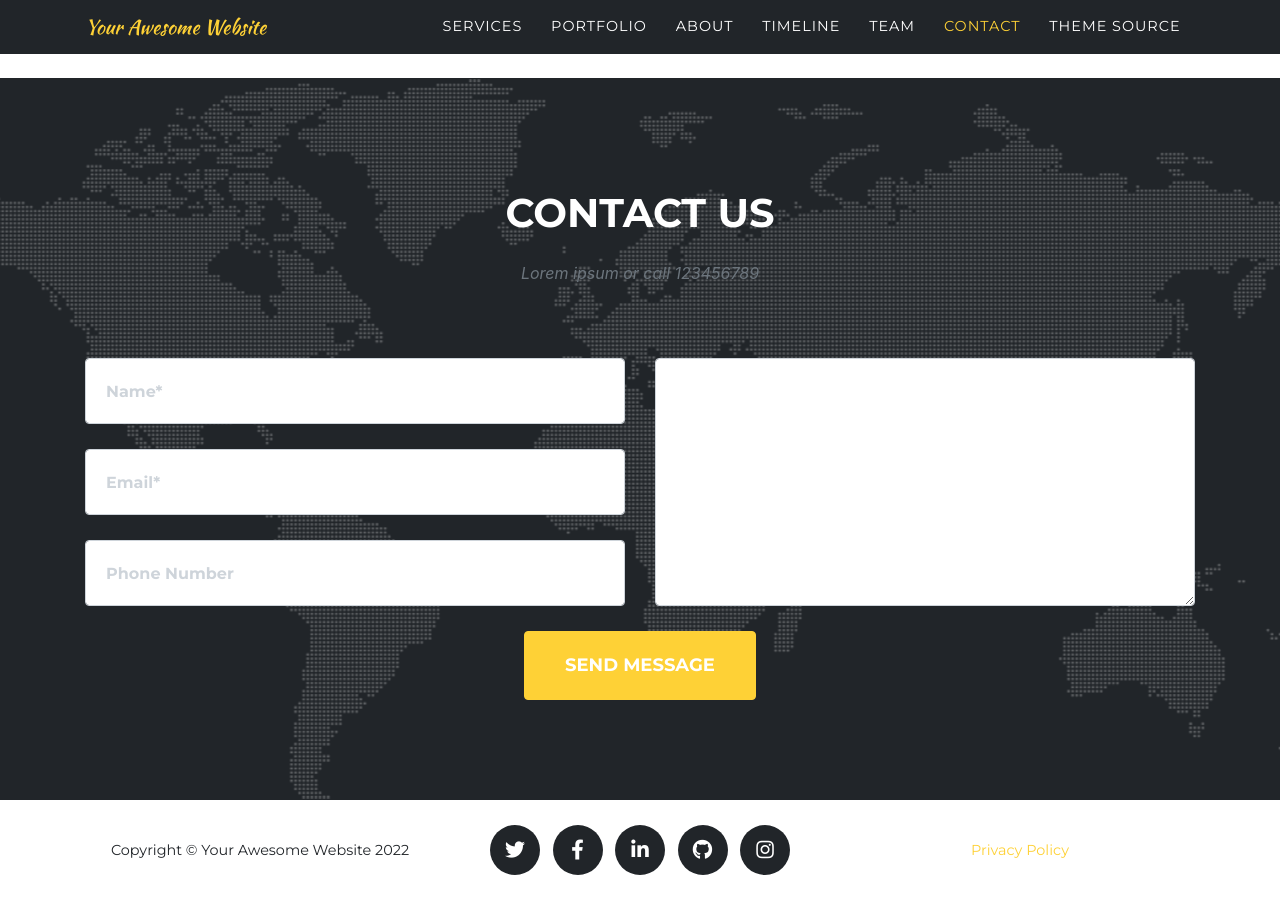
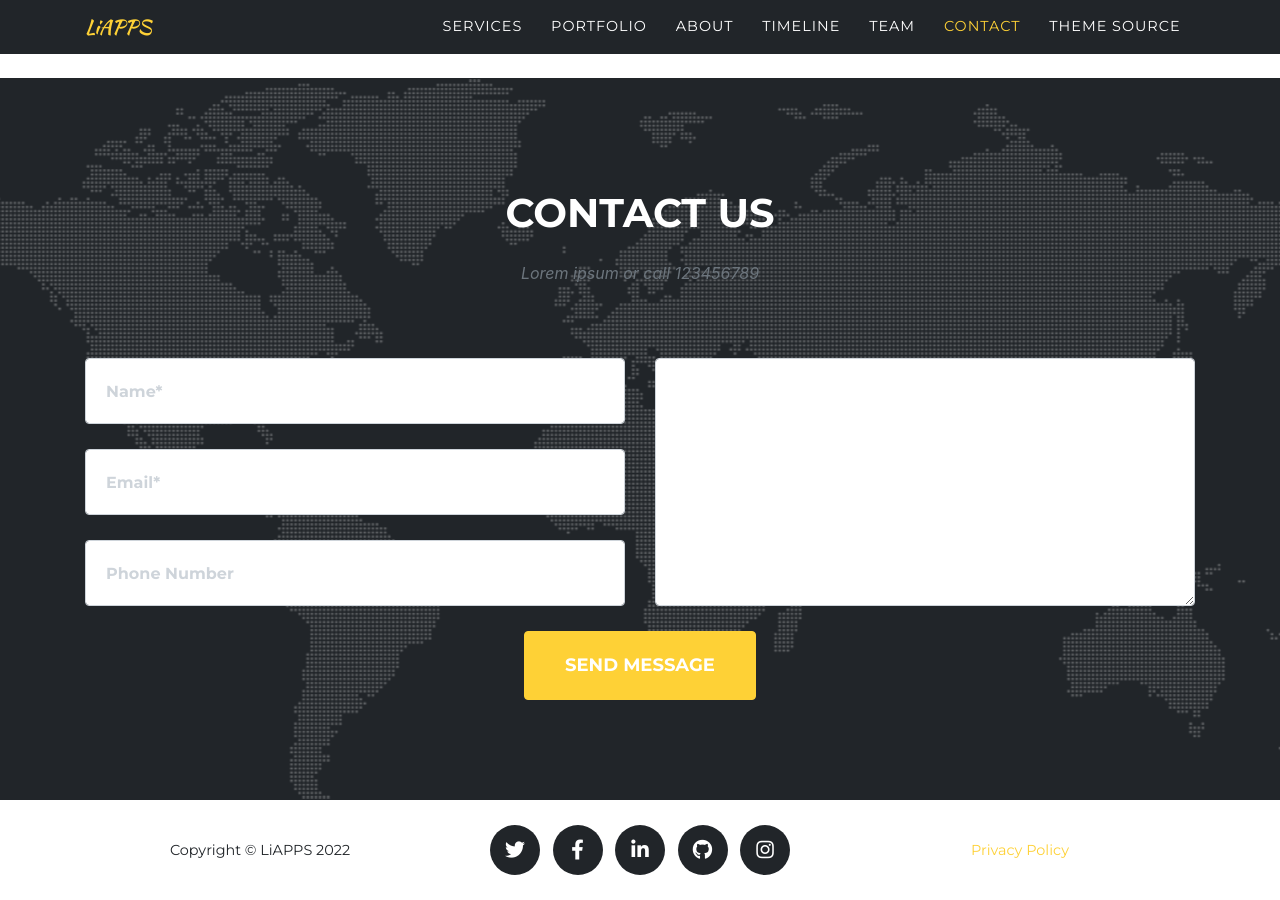
Before and after one commit to LI-APPS/li-apps.github.io, a Jekyll site: the page built from index.md, in a window 1280 px wide and 900 px high, scrolled down 6489 px. Built offline with Jekyll 4.4.1, drawn with Linux system fonts in a browser that asks for light colours; some web fonts are replaced.

Commit message:
Update _config.yml

```diff
--- a/_config.yml
+++ b/_config.yml
@@ -14,13 +14,13 @@
 theme: jekyll-agency
 
 url    : "" # the base hostname & protocol for your site, e.g. http://example.com
-baseurl: "" # the subpath of your site, e.g. /blog
+baseurl: "/" # the subpath of your site, e.g. /blog
 
-title      : Your Awesome Website
-email      : your-email@example.com #this is also the email contact forms will go to
-description: "Site description"
-author     : Your Name
-# logo:     #optional, defaults to site title
+title      : LiAPPS
+email      : liapps@foxmail.com #this is also the email contact forms will go to
+description: "LiAPPS Technology"
+author     : Li
+  # logo:     #optional, defaults to site title
   # path: assets\img\clients\creative-market.jpg
   # height: 60 #height in px, defaults to 52px
 
```
